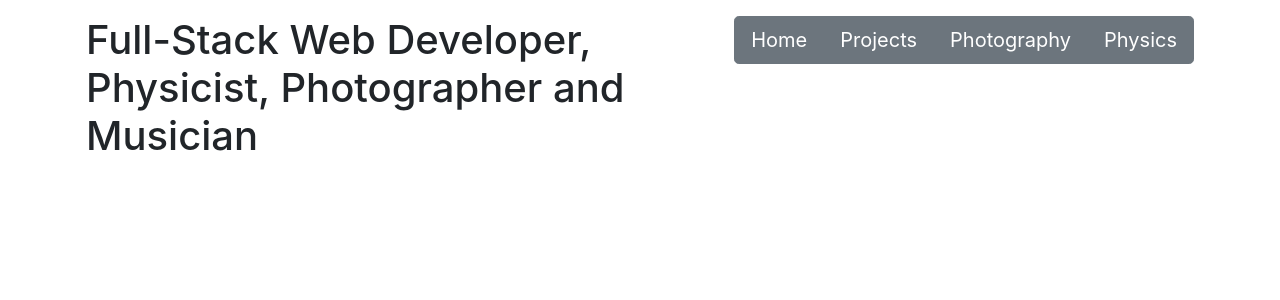
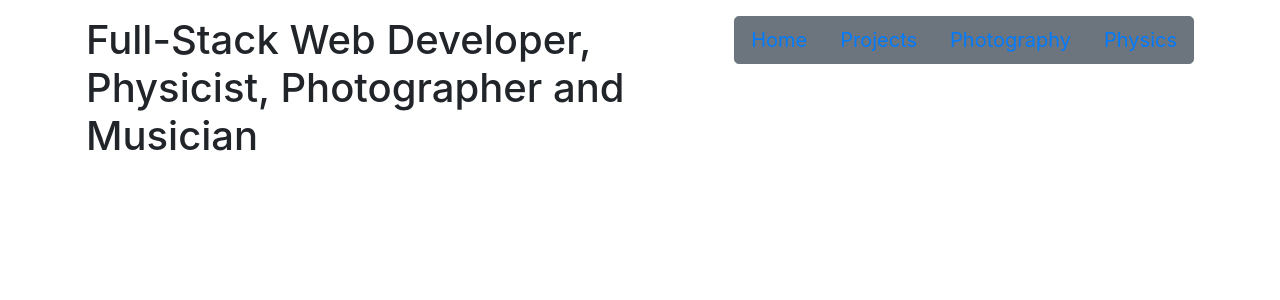
Before and after one commit to Jp1200/PersonalWork, a React (Create React App) app: page / in a window 1280 px wide. Shown: the top 300 px of the page. Built offline with nearby package versions, Linux system fonts and the light colour scheme.

Commit message:
added routing

```diff
--- a/package.json
+++ b/package.json
@@ -13,6 +13,7 @@
     "react-bootstrap": "^1.0.1",
     "react-dom": "^16.13.1",
     "react-router": "^5.2.0",
+    "react-router-dom": "^5.2.0",
     "react-scripts": "3.4.1"
   },
   "scripts": {
--- a/src/Mainpage.js
+++ b/src/Mainpage.js
@@ -6,6 +6,14 @@ import Jumbotron from 'react-bootstrap/Jumbotron';
 import Breadcrumb from 'react-bootstrap/Breadcrumb'
 import Row from 'react-bootstrap/Row';
 import Col from 'react-bootstrap/Col'
+
+// import { Router, Route, Switch } from "react-router";
+import {
+  BrowserRouter as Router,
+  Switch,
+  Route,
+  Link
+} from "react-router-dom";
 export default class Main extends React.Component {
 
 
@@ -18,11 +26,14 @@ export default class Main extends React.Component {
 
 
         </Jumbotron> */}
-
+        <Router>
           <Row>
             <Col >
               <h1 className='header'>Full-Stack Web Developer, Physicist, Photographer and Musician</h1>
             </Col>
+
+
+
             <Col align='end'>
               {/* <Breadcrumb>
                 <Breadcrumb.Item>Home</Breadcrumb.Item>
@@ -31,13 +42,31 @@ export default class Main extends React.Component {
                 <Breadcrumb.Item>Physics</Breadcrumb.Item>
               </Breadcrumb> */}
               <ButtonGroup aria-label="Links" size='lg'>
-              <Button variant="secondary">Home</Button>
-              <Button variant="secondary">Projects</Button>
-              <Button variant="secondary">Photography</Button>
-              <Button variant="secondary">Physics</Button>
+                <Button variant="secondary"><Link to="/">Home</Link></Button>
+                <Button variant="secondary"><Link to="/projects">Projects</Link></Button>
+                <Button variant="secondary"><Link to='/photography'>Photography</Link></Button>
+                <Button variant="secondary"><Link to='/physics'>Physics</Link></Button>
               </ButtonGroup>
             </Col>
+
           </Row>
+
+        <Row>
+          <Switch>
+            {/* Imports for different subjects */}
+            <Route path='projects'>
+
+            </Route>
+            <Route path='/photography'>
+
+            </Route>
+            <Route path='/physics'>
+
+            </Route>
+
+          </Switch>
+        </Row>
+      </Router>
       </Container>
 
     )
```
Also changed, not shown: 1 other file (tests, documents, lock files or other folders). Lines whose indentation alone changed are shown as unchanged.
